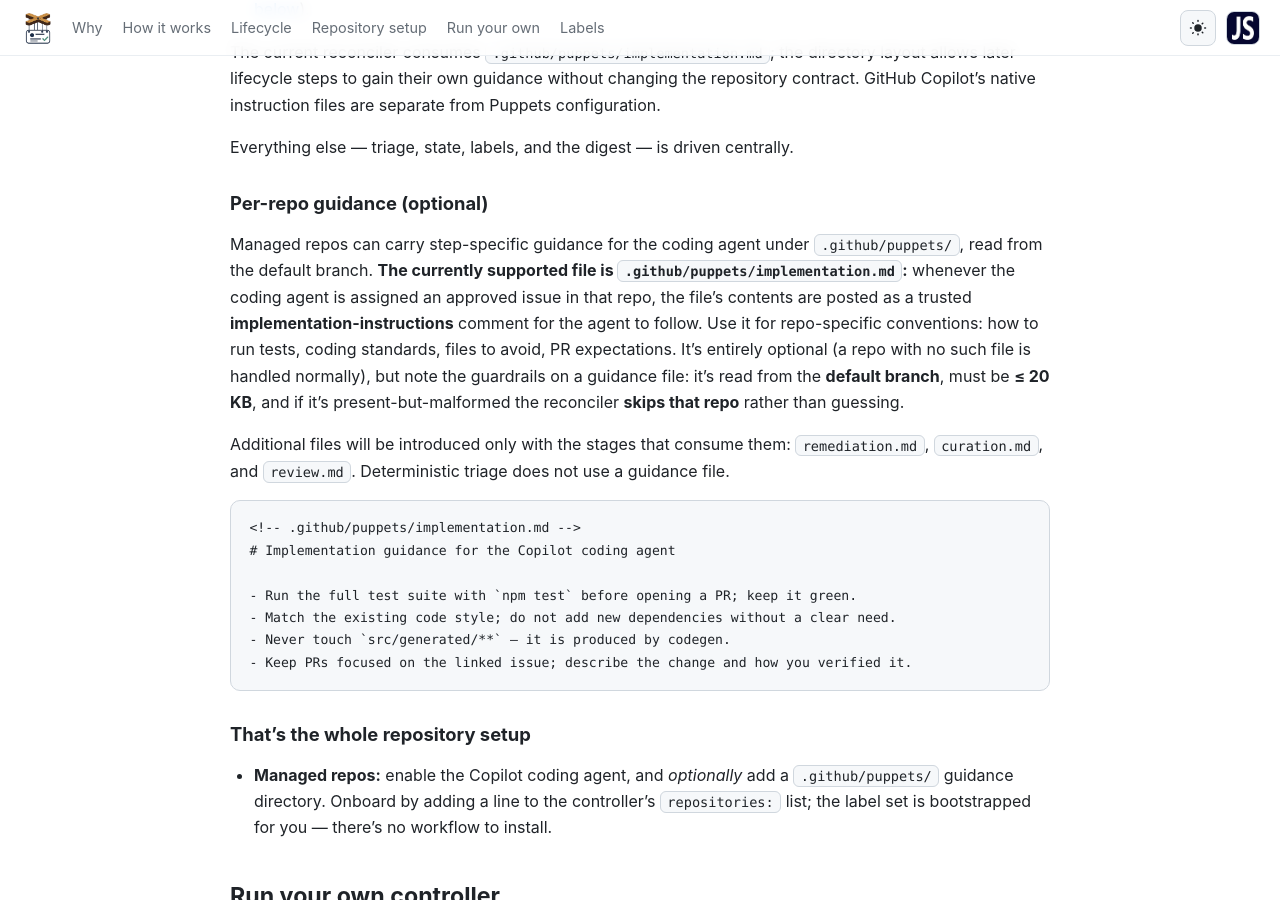
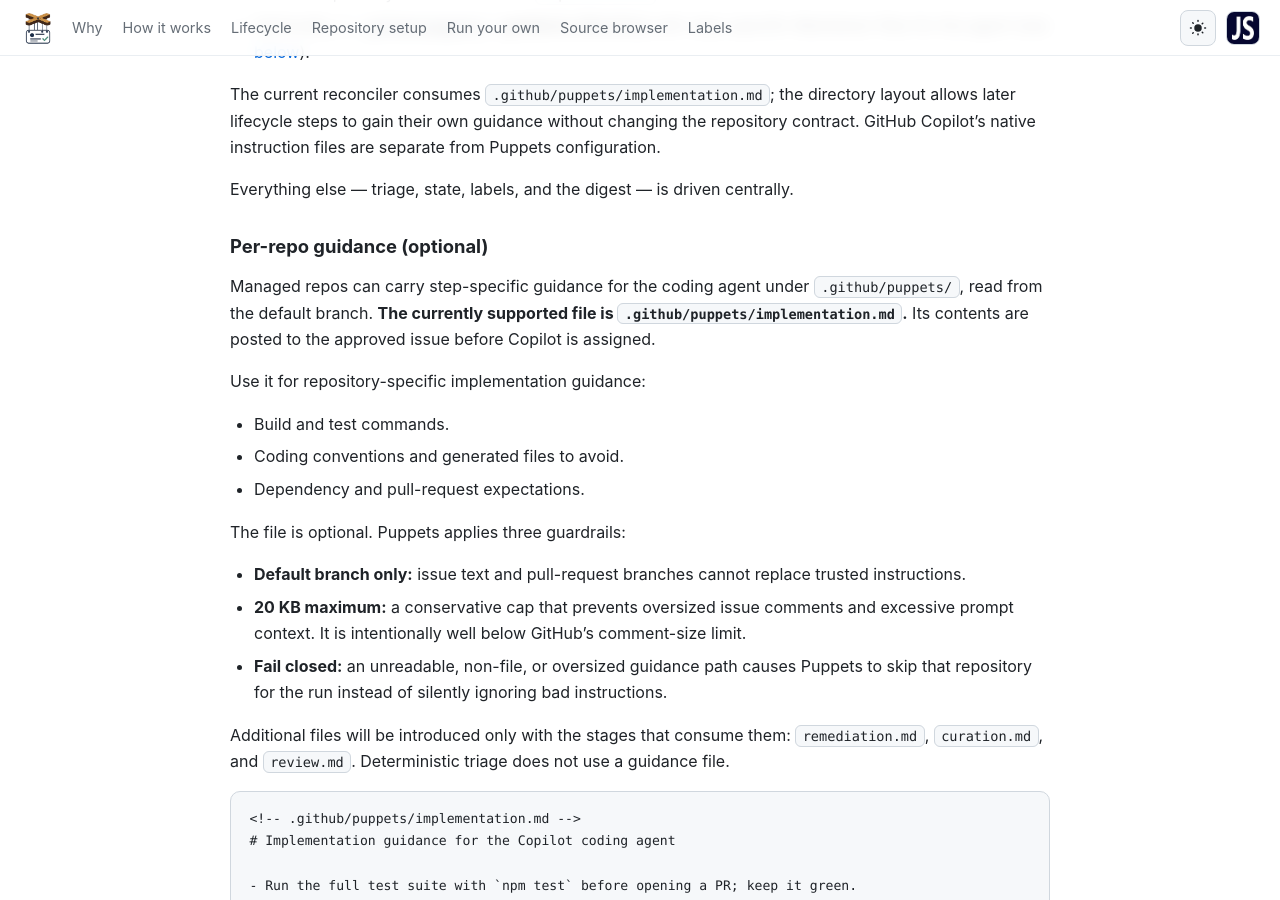
Before and after one commit to JeffSteinbok/JeffSteinbok.github.io, a Jekyll site: the page built from puppets/index.md, in a window 1280 px wide and 900 px high, scrolled down 3888 px. Built offline with Jekyll 4.4.1, drawn with Linux system fonts in a browser that asks for light colours; some of the changed text lies outside the part shown.

Commit message:
Publish Puppets docs (source 2855671)

```diff
--- a/puppets/index.md
+++ b/puppets/index.md
@@ -18,6 +18,8 @@ nav:
     url: "#repository-setup"
   - label: Run your own
     url: "#run-your-own-controller"
+  - label: Source browser
+    url: "/puppets/explorer.html"
   - label: Labels
     url: "#stages--labels"
 ---
@@ -42,6 +44,8 @@ controllable straight from the GitHub issue view you already use.
 **A human owns the approval gate.** Filed issues are untrusted input, so nothing is worked
 on until a maintainer applies `puppets:approved`. Everything after that approval can be
 driven by automation.
+
+[**Browse the canonical workflows and JavaScript source →**](explorer.html)
 
 ## Why it exists
 
@@ -146,13 +150,23 @@ Everything else — triage, state, labels, and the digest — is driven centrall
 
 Managed repos can carry step-specific guidance for the coding agent under
 `.github/puppets/`, read from the default branch. **The currently supported file is
-`.github/puppets/implementation.md`:** whenever the coding agent is assigned an approved
-issue in that repo, the file's contents are posted as a trusted
-**implementation-instructions** comment for the agent to follow. Use it for repo-specific
-conventions: how to run tests, coding standards, files to avoid, PR expectations. It's
-entirely optional (a repo with no such file is handled normally), but note the guardrails on
-a guidance file: it's read from the **default branch**, must be **≤ 20 KB**, and if it's
-present-but-malformed the reconciler **skips that repo** rather than guessing.
+`.github/puppets/implementation.md`.** Its contents are posted to the approved issue before
+Copilot is assigned.
+
+Use it for repository-specific implementation guidance:
+
+- Build and test commands.
+- Coding conventions and generated files to avoid.
+- Dependency and pull-request expectations.
+
+The file is optional. Puppets applies three guardrails:
+
+- **Default branch only:** issue text and pull-request branches cannot replace trusted
+  instructions.
+- **20 KB maximum:** a conservative cap that prevents oversized issue comments and excessive
+  prompt context. It is intentionally well below GitHub's comment-size limit.
+- **Fail closed:** an unreadable, non-file, or oversized guidance path causes Puppets to skip
+  that repository for the run instead of silently ignoring bad instructions.
 
 Additional files will be introduced only with the stages that consume them:
 `remediation.md`, `curation.md`, and `review.md`. Deterministic triage does not use a guidance
```
Also changed, not shown: 1 other file.
